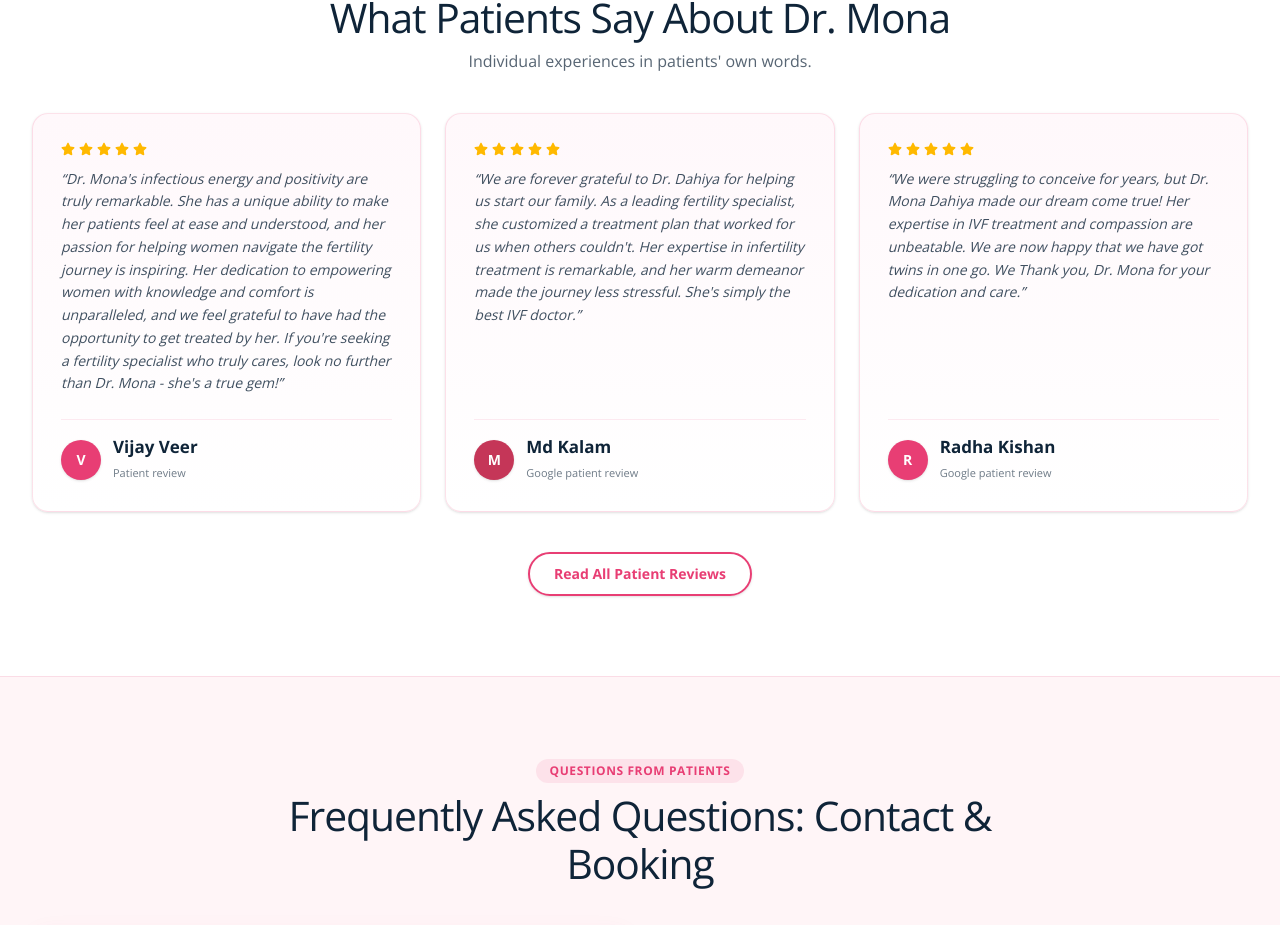
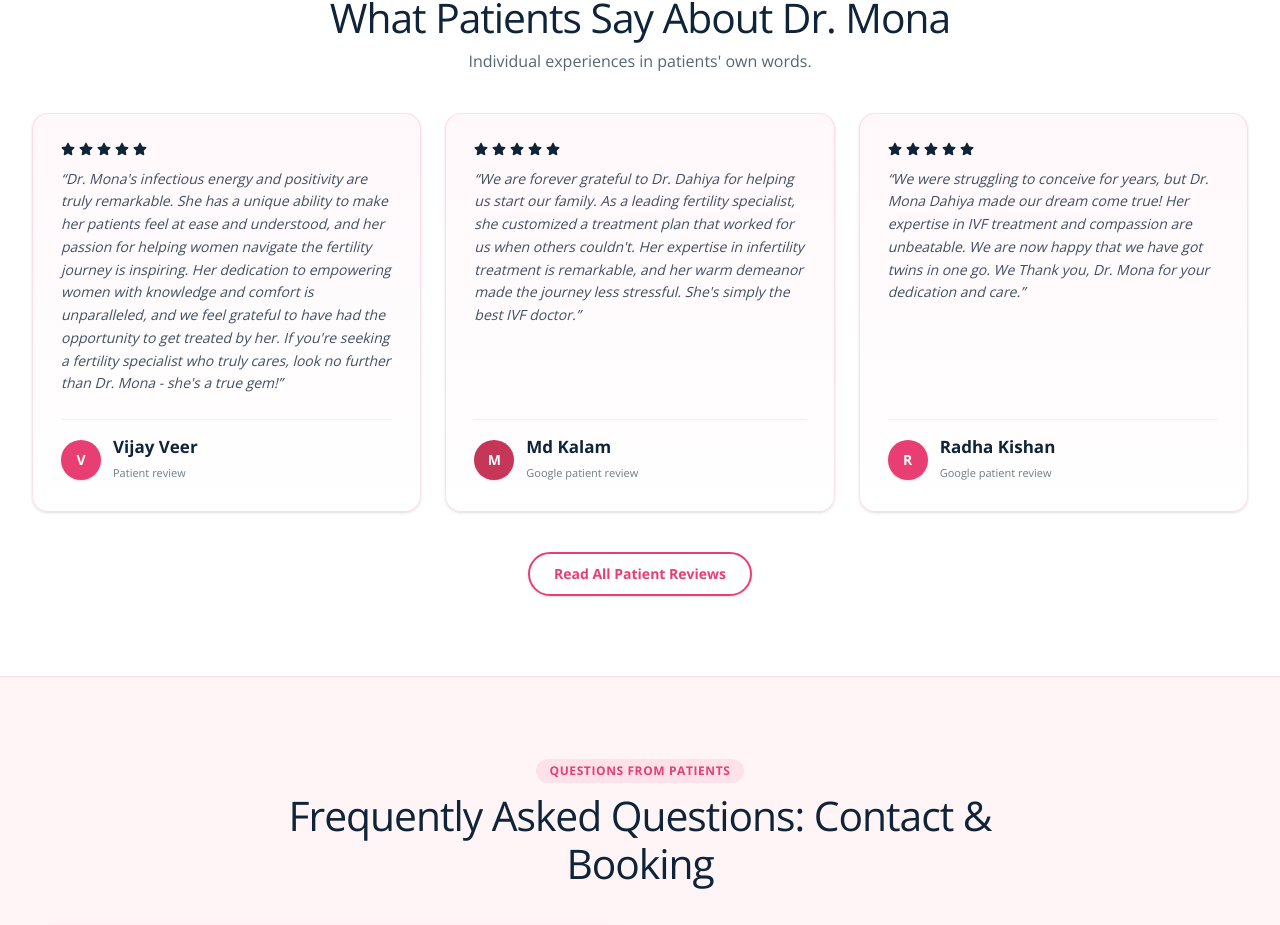
Before and after one commit to DipakSingh0111/Dr-mona-dahiya, a Next.js app: page /contact-us in a window 1280 px wide. Shown: the part 3843-4768 px from the top of the page. Built offline with nearby package versions, Linux system fonts and the light colour scheme.

Commit message:
update rating star

```diff
--- a/components/sections/best-ivf-patient-reviews/PatientReviewsHero.tsx
+++ b/components/sections/best-ivf-patient-reviews/PatientReviewsHero.tsx
@@ -63,7 +63,7 @@ export default function PatientReviewsHero() {
 
                     <div className="min-w-0 flex-1 border-l border-[#fde2ec] pl-5 sm:pl-7">
                       <div
-                        className="flex items-center gap-1.5 text-rose"
+                        className="flex items-center gap-1.5 text-ink"
                         aria-label="5 out of 5 stars"
                       >
                         {Array.from({ length: 5 }).map((_, i) => (
--- a/components/sections/contact-us/ContactPatientReviews.tsx
+++ b/components/sections/contact-us/ContactPatientReviews.tsx
@@ -58,7 +58,7 @@ export default function ContactPatientReviews() {
             <StaggerItem key={idx}>
               <div className="flex h-full flex-col justify-between rounded-2xl border border-rose/15 bg-gradient-to-b from-[#fff8fb] to-white p-6 sm:p-7 shadow-sm transition hover:-translate-y-1 hover:shadow-md">
                 <div>
-                  <div className="flex items-center gap-1 text-amber-400 mb-3">
+                  <div className="flex items-center gap-1 text-ink mb-3">
                     {[...Array(5)].map((_, i) => (
                       <FaStar key={i} className="text-sm fill-current" />
                     ))}
--- a/components/sections/surgical-sperm-retrieval-tesa-pesa/SurgicalSpermRetrievalHero.tsx
+++ b/components/sections/surgical-sperm-retrieval-tesa-pesa/SurgicalSpermRetrievalHero.tsx
@@ -26,7 +26,7 @@ const counters: HeroCounterItem[] = [
     decimals: 1,
     suffixNode: (
       <FaStar
-        className="ml-0.5 inline size-5 -translate-y-0.5 fill-rose text-rose sm:size-6"
+        className="ml-0.5 inline size-5 -translate-y-0.5 fill-ink text-ink sm:size-6"
         aria-hidden
       />
     ),
```
